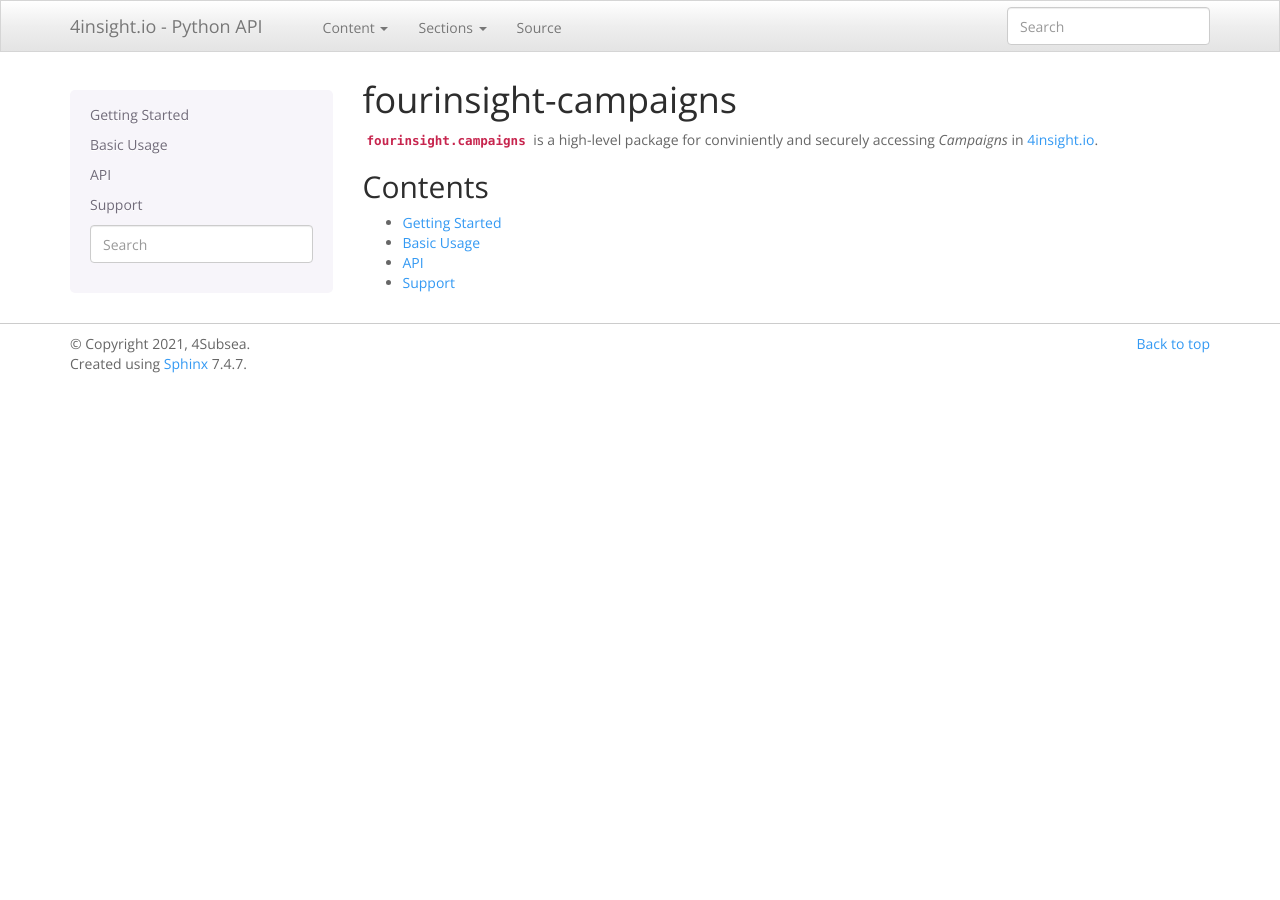
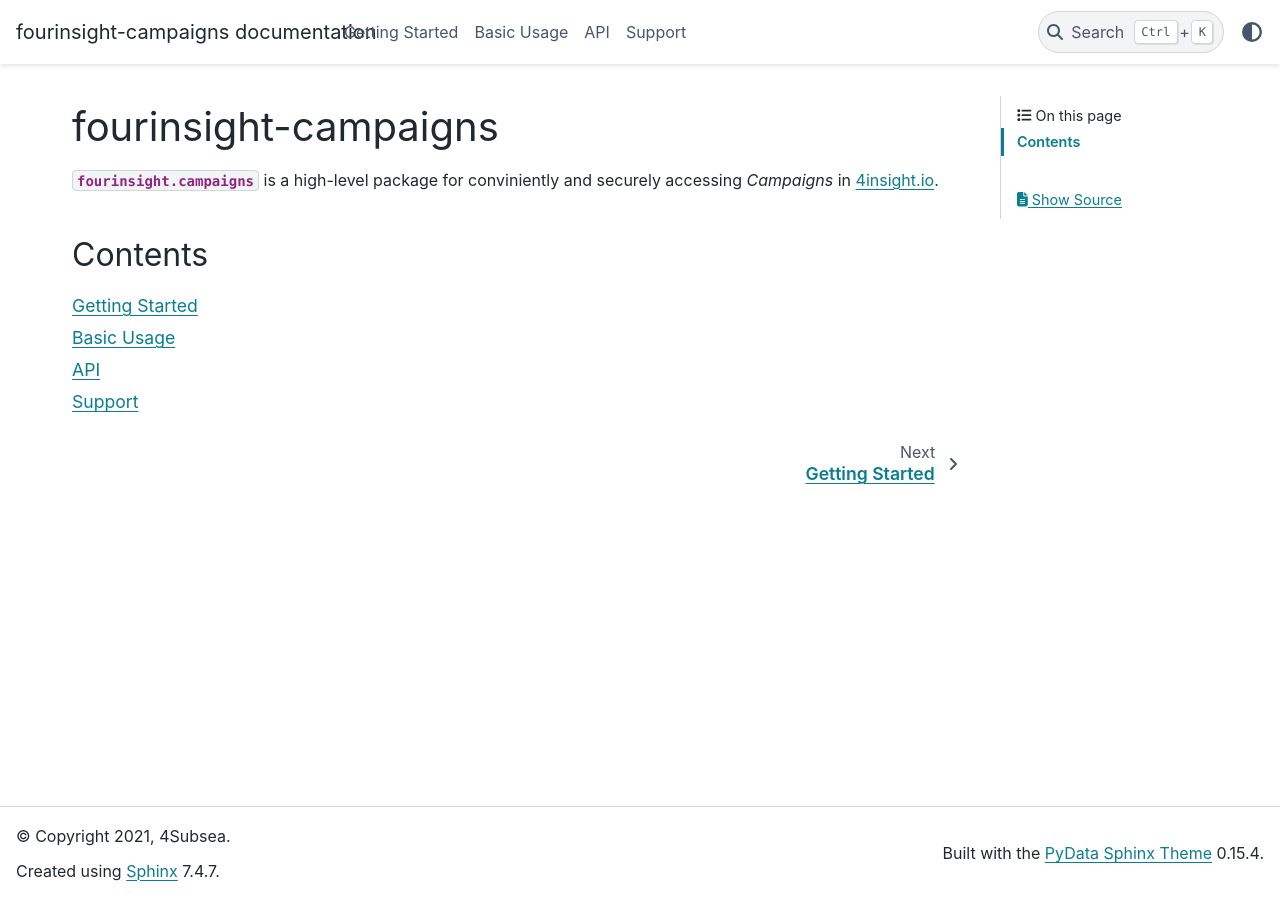
Before and after one commit to 4Subsea/fourinsight-campaigns-python, a Sphinx documentation site: the page built from docs/index.rst, in a window 1280 px wide. Built offline with Sphinx 7.4.7 and the PyData theme 0.15.4, drawn with Linux system fonts in a browser that asks for light colours; some of the changed lines change nothing that is shown.

Commit message:
doc: updated docs with pydata_sphinx_theme

```diff
--- a/docs/_static/custom.css
+++ /dev/null
@@ -1 +0,0 @@
-/* CSS overriding the default Alabaster theme may be placed here */
--- a/docs/_templates/navigation.html
+++ /dev/null
@@ -1,5 +0,0 @@
-{% if pagename == 'index' %}
-   {{ toctree(maxdepth=theme_globaltoc_depth|toint, collapse=False, includehidden=theme_globaltoc_includehidden|tobool) }}
-{% else %}
-   {{ toc }}
-{% endif %}
--- a/docs/conf.py
+++ b/docs/conf.py
@@ -15,8 +15,6 @@
 from datetime import date
 from importlib import metadata
 
-import sphinx_bootstrap_theme
-
 sys.path.insert(0, os.path.abspath("../"))
 
 
@@ -29,6 +27,7 @@
 # The full version, including alpha/beta/rc tags
 version = metadata.version(project)
 release = version
+
 
 # -- General configuration ---------------------------------------------------
 
@@ -47,19 +46,12 @@
 
 # Intershpinx mapping
 intersphinx_mapping = {
-    "python": ("https://docs.python.org/3", None),
-    "pandas": ("http://pandas.pydata.org/pandas-docs/stable/", None),
-}
+    "python": ('https://docs.python.org/3', None),
+    "pandas": ("http://pandas.pydata.org/pandas-docs/stable/", None)
+    }
 
 # Add any paths that contain templates here, relative to this directory.
 templates_path = ["_templates"]
-
-# The language for content autogenerated by Sphinx. Refer to documentation
-# for a list of supported languages.
-#
-# This is also used if you do content translation via gettext catalogs.
-# Usually you set "language" from the command line for these cases.
-language = "en"
 
 # List of patterns, relative to source directory, that match files and
 # directories to ignore when looking for source files.
@@ -72,67 +64,9 @@
 # The theme to use for HTML and HTML Help pages.  See the documentation for
 # a list of builtin themes.
 #
-html_theme = "bootstrap"
-html_theme_path = sphinx_bootstrap_theme.get_html_theme_path()
-
-html_theme_options = {
-    # Navigation bar title. (Default: ``project`` value)
-    "navbar_title": "4insight.io - Python API",
-    # Tab name for entire site. (Default: "Site")
-    "navbar_site_name": "Content",
-    # A list of tuples containing pages or urls to link to.
-    # Valid tuples should be in the following forms:
-    #    (name, page)                 # a link to a page
-    #    (name, "/aa/bb", 1)          # a link to an arbitrary relative url
-    #    (name, "http://example.com", True) # arbitrary absolute url
-    # Note the "1" or "True" value above as the third argument to indicate
-    # an arbitrary url.
-    "navbar_links": [],
-    # Render the next and previous page links in navbar. (Default: true)
-    "navbar_sidebarrel": False,
-    # Render the current pages TOC in the navbar. (Default: true)
-    "navbar_pagenav": True,
-    # Tab name for the current pages TOC. (Default: "Page")
-    "navbar_pagenav_name": "Sections",
-    # Global TOC depth for "site" navbar tab. (Default: 1)
-    # Switching to -1 shows all levels.
-    "globaltoc_depth": 2,
-    # Include hidden TOCs in Site navbar?
-    #
-    # Note: If this is "false", you cannot have mixed ``:hidden:`` and
-    # non-hidden ``toctree`` directives in the same page, or else the build
-    # will break.
-    #
-    # Values: "true" (default) or "false"
-    "globaltoc_includehidden": "true",
-    # HTML navbar class (Default: "navbar") to attach to <div> element.
-    # For black navbar, do "navbar navbar-inverse"
-    "navbar_class": "navbar",
-    # Fix navigation bar to top of page?
-    # Values: "true" (default) or "false"
-    "navbar_fixed_top": "true",
-    # Location of link to source.
-    # Options are "nav" (default), "footer" or anything else to exclude.
-    "source_link_position": "nav",
-    # Bootswatch (http://bootswatch.com/) theme.
-    #
-    # Options are nothing (default) or the name of a valid theme
-    # such as "cosmo" or "sandstone".
-    #
-    # The set of valid themes depend on the version of Bootstrap
-    # that's used (the next config option).
-    #
-    # Currently, the supported themes are:
-    # - Bootstrap 2: https://bootswatch.com/2
-    # - Bootstrap 3: https://bootswatch.com/3
-    "bootswatch_theme": "spacelab",
-    # Choose Bootstrap version.
-    # Values: "3" (default) or "2" (in quotes)
-    "bootstrap_version": "3",
-}
+html_theme = "pydata_sphinx_theme"
 
 # Add any paths that contain custom static files (such as style sheets) here,
 # relative to this directory. They are copied after the builtin static files,
 # so a file named "default.css" will overwrite the builtin "default.css".
 html_static_path = ["_static"]
-html_sidebars = {"**": ["navigation.html", "searchbox.html"]}
```
Also changed, not shown: docs/_static/color_vertical_logo.png (deleted), docs/_static/mono_vertical_logo.png (deleted), 1 other file.
